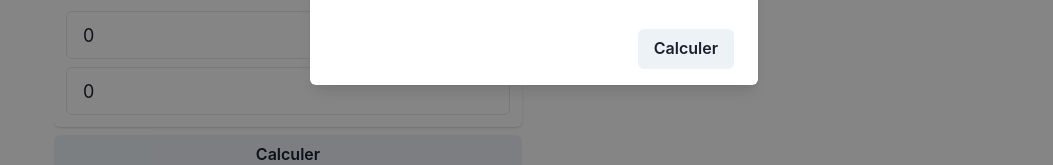
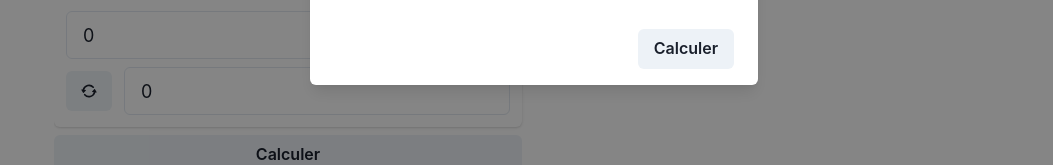
Before and after one commit to M-axel/Liquifi, a Next.js app: page / in a window 1280 px wide. Shown: the part 209-374 px from the top of the page, without its empty margins (106-1159 px from the left). Built offline with nearby package versions, Linux system fonts and the light colour scheme.

Commit message:
stubbed api call to get token2 quantity

```diff
--- a/components/deposits.jsx
+++ b/components/deposits.jsx
@@ -1,5 +1,20 @@
-import { Input, Heading, Stack, InputGroup, InputRightElement, NumberInputField, NumberInput, NumberInputStepper, NumberIncrementStepper, NumberDecrementStepper } from '@chakra-ui/react';
+import { RepeatIcon } from '@chakra-ui/icons';
+import {
+    Heading,
+    Icon,
+    Flex,
+    Button,
+    Stack, InputGroup,
+    InputRightElement,
+    NumberInputField,
+    NumberInput,
+    NumberInputStepper,
+    NumberIncrementStepper,
+    NumberDecrementStepper
+} from '@chakra-ui/react';
 import { useState } from 'react';
+
+// import { RepeatIcon } from '@chakra-ui/icons';
 
 
 const Deposits = ({ token1, token2 }) => {
@@ -7,14 +22,28 @@ const Deposits = ({ token1, token2 }) => {
     const [token2Value, setToken2Value] = useState(0);
 
     const handleChange = (value) => {
-        // console.log(value)
-        setToken1Value(value)
+        setToken1Value(value);
+        setToken2Value();
+    }
 
-        setTimeout(() => { // clear timeout si re-excecution de handleChange
-            // TODO: appel api pour calcul quantité token2
-            setToken2Value(value)
-        }, 2000);
+    const computeToken2 = () => {
+        fetch('/api/deposits', {
+            method: 'POST',
+            body: JSON.stringify({
+                token1: {
+                    ticker: token1,
+                    value: token1Value
+                },
+                token2: {
+                    ticker: token2
                 }
+            })
+        })
+            .then((res) => res.json())
+            .then((data) => {
+                setToken2Value(data);
+            })
+    };
 
     return (
         <>
@@ -48,14 +77,16 @@ const Deposits = ({ token1, token2 }) => {
                         />
                     </NumberInput>
                 </InputGroup>
-
+                <Flex align={'center'}>
+                    <Button mr={3} onClick={computeToken2}>
+                        <Icon as={RepeatIcon} />
+                    </Button>
                     <InputGroup>
                         <NumberInput
                             size='lg'
                             value={token2Value}
                             w='100%'
                         >
-
                             <NumberInputField />
                             <InputRightElement
                                 pointerEvents='none'
@@ -66,6 +97,8 @@ const Deposits = ({ token1, token2 }) => {
                             />
                         </NumberInput>
                     </InputGroup>
+                </Flex>
+
             </Stack>
 
         </>
--- a/package.json
+++ b/package.json
@@ -9,6 +9,7 @@
     "lint": "next lint"
   },
   "dependencies": {
+    "@chakra-ui/icons": "^2.0.15",
     "@chakra-ui/react": "2.4.2",
     "@emotion/react": "^11.10.5",
     "@emotion/styled": "^11.10.5",
--- /dev/null
+++ b/pages/api/deposits.js
@@ -0,0 +1,7 @@
+export default function handler(req, res) {
+  const { token1, token2 } = JSON.parse(req.body)
+  // token1: { ticker, value }, token2:{ ticker }
+
+  // TODO: appel au vrai service de calcul
+  res.status(200).json(token1.value)
+}
```
Also changed, not shown: 1 other file (tests, documents, lock files or other folders). Lines whose indentation alone changed are shown as unchanged.
